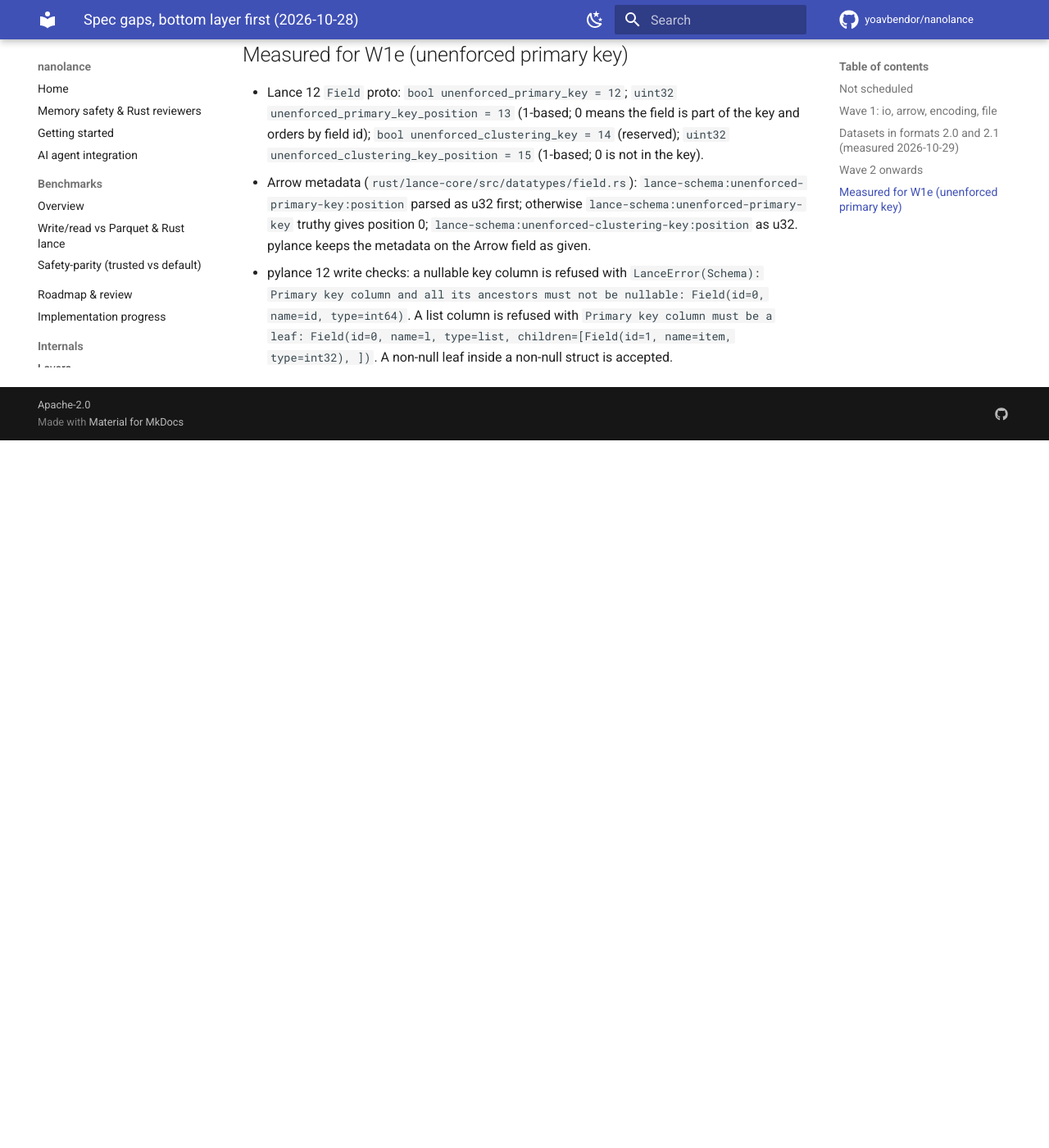
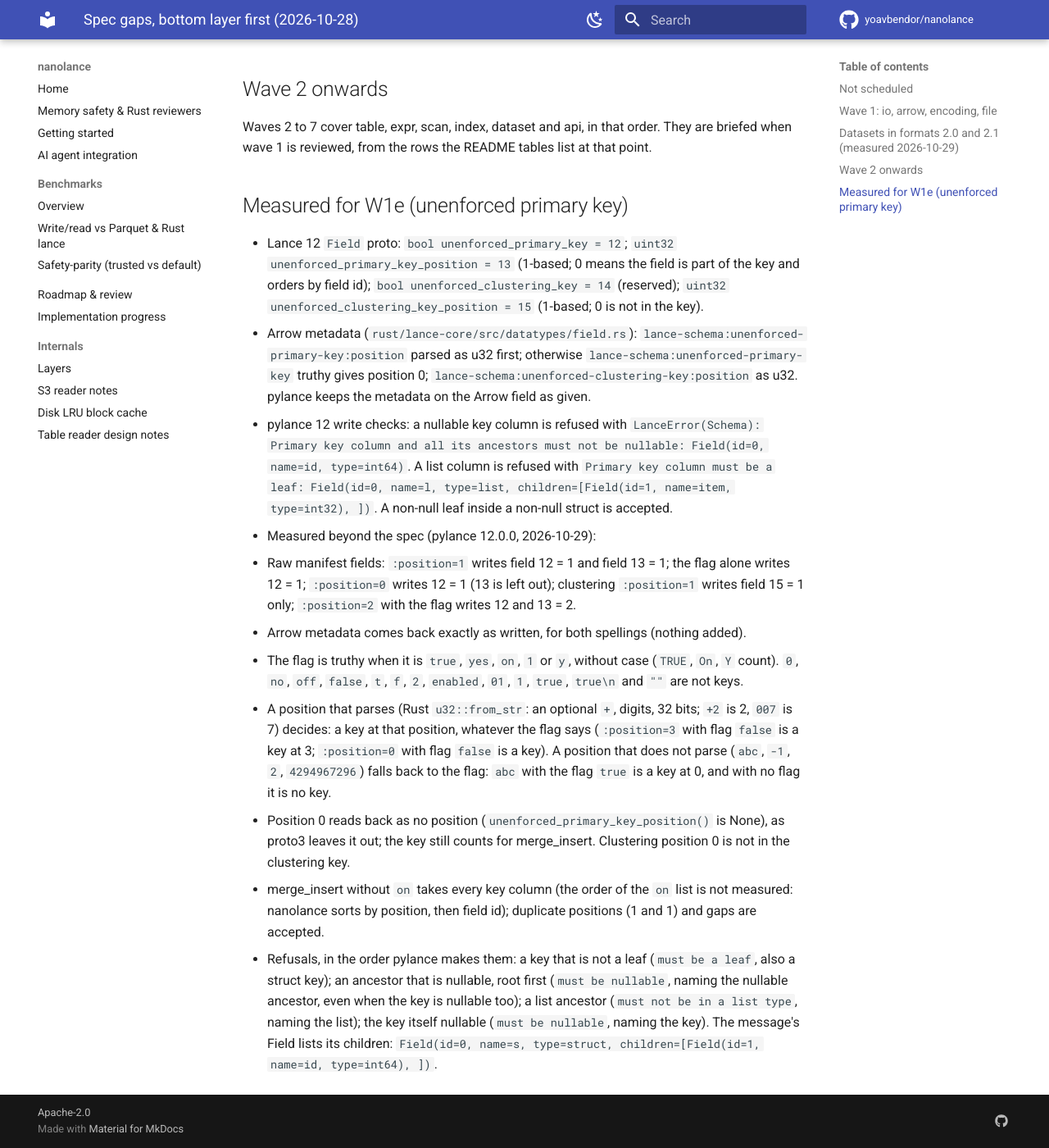
Before and after one commit to yoavbendor/nanolance, an MkDocs documentation site: the page built from docs/tasks/SPEC_GAPS.md, in a window 1280 px wide and 1400 px high, scrolled down 3809 px. Shown: the whole window at 82% size. Built offline with MkDocs 1.6.1 and Material for MkDocs 9.7.7, drawn with Linux system fonts in a browser that asks for light colours; comment, search, counter and statistics services are not loaded; before the commit the page ends 4346 px from its top, so only the background shows below that; some of the changed text lies outside the part shown.

Commit message:
W1e: unenforced primary key (arrow.fields.primary_key, table.schema.primary_key)
Arrow key metadata (lance-schema:unenforced-primary-key[:position], clustering position) is read the way
pylance 12 reads it and written to Field fields 12, 13 and 15; fields 12, 13 and 15 are read back into the
model, so a key survives an append's manifest rewrite. pylance's write checks (nullable key or ancestor,
list ancestor, key not a leaf) use its messages. merge_insert without `on` takes the key columns, ordered
by position, as pylance does. Spellings and checks were measured against pylance 12.0.0 (SPEC_GAPS.md).

Co-Authored-By: Claude Haiku 5.5 <noreply@anthropic.com>
Claude-Session: https://claude.ai/code/session_014PGy9PK68gHvyR8T1r5ueY

```diff
--- a/docs/tasks/SPEC_GAPS.md
+++ b/docs/tasks/SPEC_GAPS.md
@@ -35,7 +35,7 @@ These stay as they are until a user asks, or the Lance pin moves:
 | W1c | `io.store.storage_options` | Every `AmazonS3ConfigKey` alias, and object_store's boolean spellings | object_store 0.12.4 `aws/builder.rs`: see the brief | done 2026-10-28; left: virtual-hosted style and skip_signature (nanos3reader has no switch) |
 | W1d | (test coverage) | Direct C++ tests for the modules in `tools/tests_allow.txt` that can have one | -- | done 2026-10-28: 4 direct tests; found and fixed the projected-column status; the create-mode commit question is open |
 | W1l | `file.version.2_0`, `file.version.2_1` | Test every modification of a 2.0 / 2.1 dataset against pylance, and document what works | measured 2026-10-29, see below | done 2026-10-29: 22 cases (2.0 and 2.1 x 11 operations) match pylance, no library change; left: nothing for these rows (writing 2.0 / 2.1 stays unscheduled, W1n) |
-| W1e | `arrow.fields.primary_key`, `table.schema.primary_key` | Unenforced primary key: Arrow metadata to fields 12-15, and back | measured, see below | next (restarted: the first session's work was lost in a container restart) |
+| W1e | `arrow.fields.primary_key`, `table.schema.primary_key` | Unenforced primary key: Arrow metadata to fields 12-15, and back | done 2026-10-29: fields 12, 13, 15 written and read; the Arrow key metadata read as pylance does; pylance's write checks; merge_insert's default key by position. Left: whether pylance writes the key into a data file's schema (not measured); a key nested in a struct as the merge_insert default |
 | W1m | `file.version.2_0`, `file.version.2_1` | Which older pylance / LanceDB releases read a dataset with nanolance's 2.2 files beside 2.0 / 2.1 ones | to measure | next; decides W1n |
 | W1f | `file.structure.page_priority` | Write each page's priority as Lance does | to measure | next |
 | W1g | `encoding.config` | Honour the `lance-encoding:*` field metadata Lance honours | to measure, per key | next |
@@ -84,3 +84,21 @@ reviewed, from the rows the README tables list at that point.
   its ancestors must not be nullable: Field(id=0, name=id, type=int64)`. A list column is refused with
   `Primary key column must be a leaf: Field(id=0, name=l, type=list, children=[Field(id=1, name=item,
   type=int32), ])`. A non-null leaf inside a non-null struct is accepted.
+- Measured beyond the spec (pylance 12.0.0, 2026-10-29):
+  - Raw manifest fields: `:position=1` writes field 12 = 1 and field 13 = 1; the flag alone writes 12 = 1; `:position=0`
+    writes 12 = 1 (13 is left out); clustering `:position=1` writes field 15 = 1 only; `:position=2` with the flag writes 12 and 13 = 2.
+  - Arrow metadata comes back exactly as written, for both spellings (nothing added).
+  - The flag is truthy when it is `true`, `yes`, `on`, `1` or `y`, without case (`TRUE`, `On`, `Y` count). `0`, `no`, `off`,
+    `false`, `t`, `f`, `2`, `enabled`, `01`, `1 `, ` true`, `true\n` and `""` are not keys.
+  - A position that parses (Rust `u32::from_str`: an optional `+`, digits, 32 bits; `+2` is 2, `007` is 7) decides: a key at
+    that position, whatever the flag says (`:position=3` with flag `false` is a key at 3; `:position=0` with flag `false`
+    is a key). A position that does not parse (`abc`, `-1`, ` 2`, `4294967296`) falls back to the flag: `abc` with the flag
+    `true` is a key at 0, and with no flag it is no key.
+  - Position 0 reads back as no position (`unenforced_primary_key_position()` is None), as proto3 leaves it out; the key
+    still counts for merge_insert. Clustering position 0 is not in the clustering key.
+  - merge_insert without `on` takes every key column (the order of the `on` list is not measured: nanolance sorts by position,
+    then field id); duplicate positions (1 and 1) and gaps are accepted.
+  - Refusals, in the order pylance makes them: a key that is not a leaf (`must be a leaf`, also a struct key); an ancestor
+    that is nullable, root first (`must be nullable`, naming the nullable ancestor, even when the key is nullable too); a
+    list ancestor (`must not be in a list type`, naming the list); the key itself nullable (`must be nullable`, naming the
+    key). The message's Field lists its children: `Field(id=0, name=s, type=struct, children=[Field(id=1, name=id, type=int64), ])`.
```
Also changed, not shown: README.md (+3 -3 lines), src/arrow/README.md (+2 -3 lines), src/table/README.md (+4 -4 lines), 1 other file.
